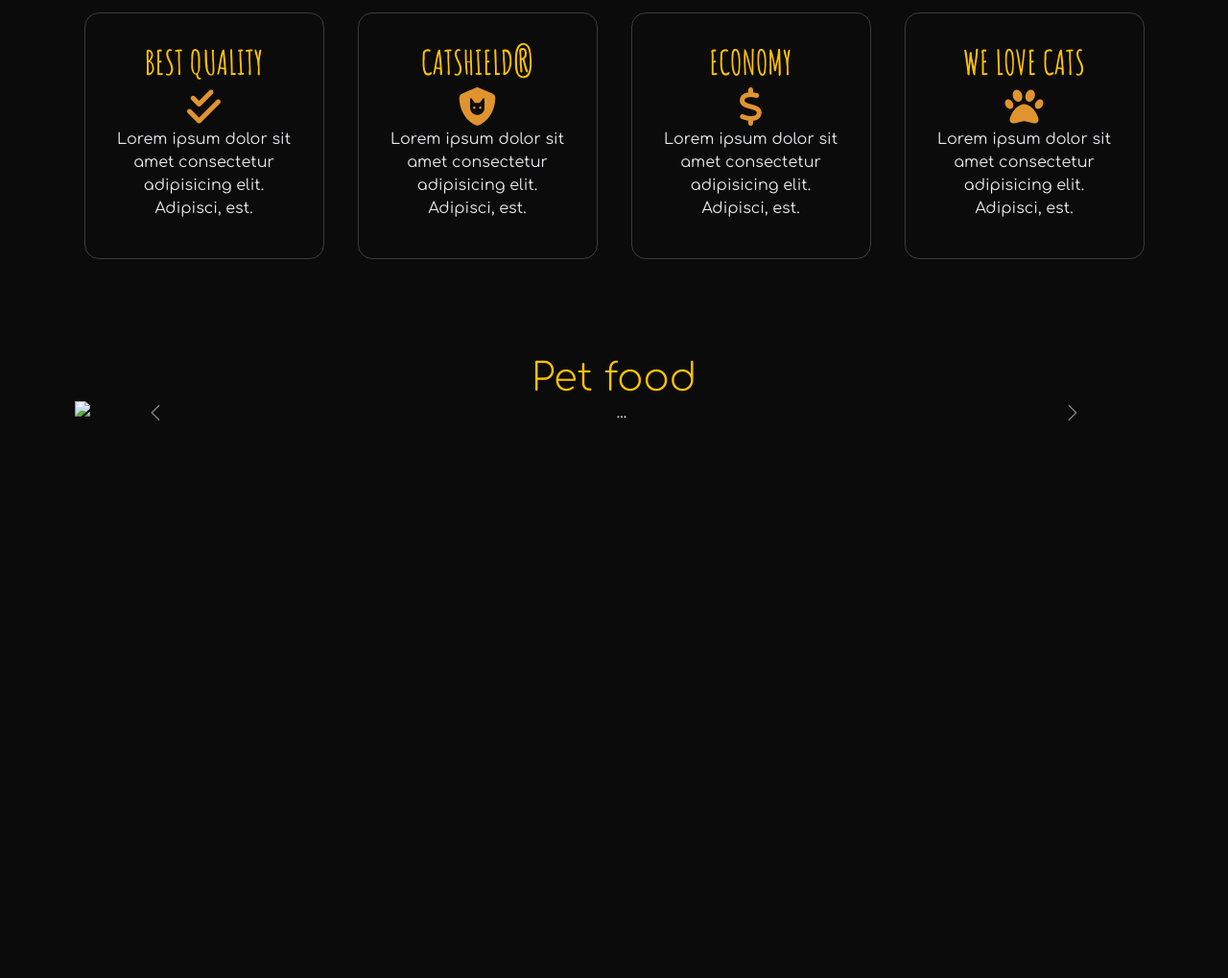
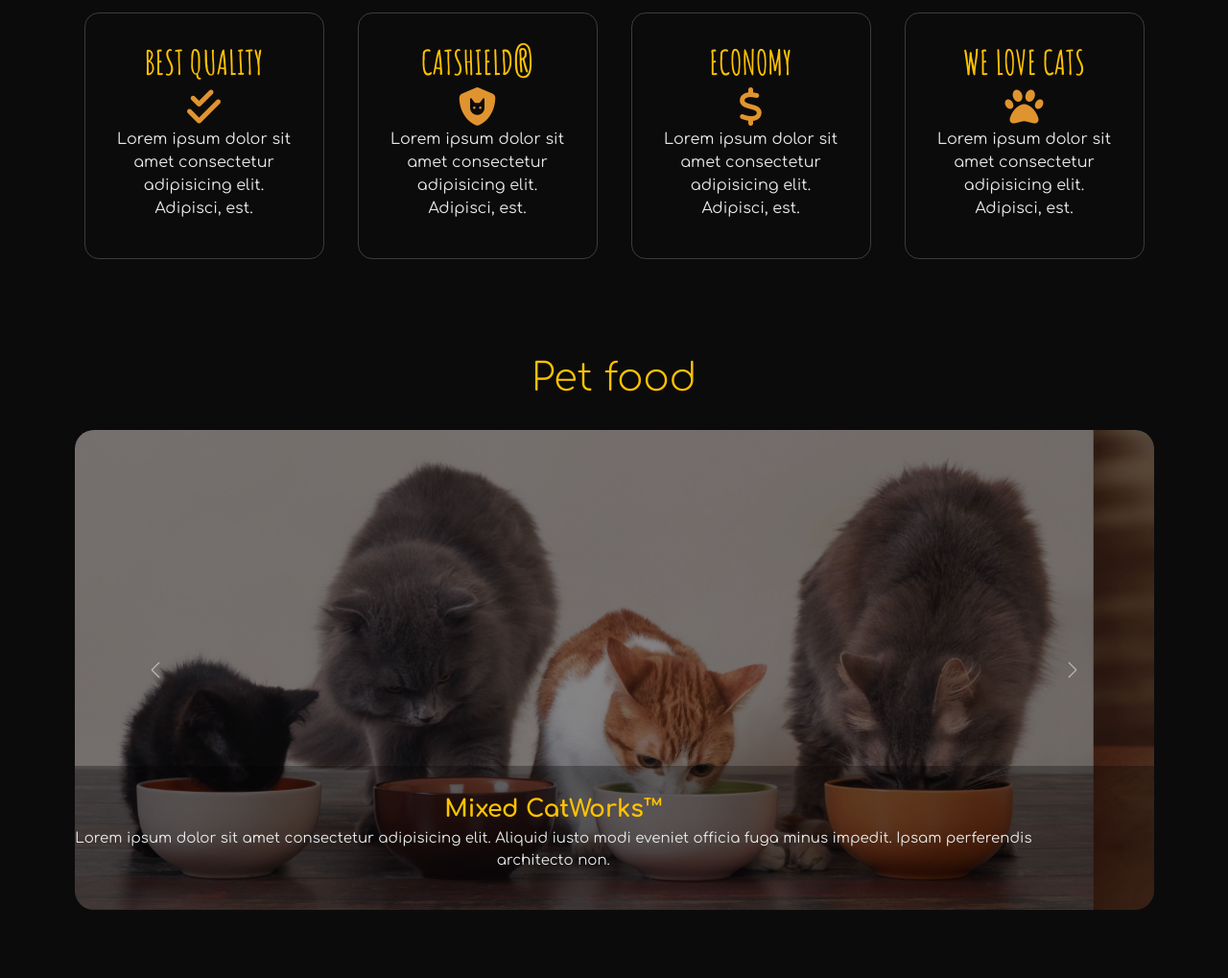
Before and after one commit to marcinjasinski71/CATworks, a website: page index.html in a window 1280 px wide. Shown: the part 905-1924 px from the top of the page at 96% size. Before the commit the page ends 1407 px from the top, so only its background shows below. Drawn offline with nearby package versions, Linux system fonts and the light colour scheme.

Commit message:
carousel presented

```diff
--- a/index.html
+++ b/index.html
@@ -91,35 +91,59 @@ background: linear-gradient(180deg, rgba(73,73,73,0) 0%, rgba(6,7,8,0) 100%);" <
         </div>
     </div>
 </section>
-        <section id="food" class="food py-5">
+        <section id="food" class="food p-5">
 
     <div class="container py-5 text-center">
         <p class="display-3 mb-0 title">Pet food</p>
 
+        <div id="carouselExampleCaptions" class="carousel slide" data-bs-ride="carousel">
+            <div class="carousel-indicators d-none">
+                <button type="button" data-bs-target="#carouselExampleCaptions" data-bs-slide-to="0" class="active"
+                    aria-current="true" aria-label="Slide 1"></button>
+                <button type="button" data-bs-target="#carouselExampleCaptions" data-bs-slide-to="1"
+                    aria-label="Slide 2"></button>
+                <button type="button" data-bs-target="#carouselExampleCaptions" data-bs-slide-to="2"
+                    aria-label="Slide 3"></button>
+            </div>
 
-        <div id="carouselExampleFade" class="carousel slide carousel-fade" data-bs-ride="carousel">
-            <div class="carousel-inner">
+            <div class="carousel-inner carousel-photos">
                 <div class="carousel-item active">
-                    <img src="..." class="d-block w-100" alt="...">
+                    <img src="../src/img/catfood-mixed.jpg" class="d-block w-100" alt="...">
+                    <div class="carousel-caption">
+                        <h5 class="carousel-title">Mixed CatWorks™</h5>
+                        <p>Lorem ipsum dolor sit amet consectetur adipisicing elit. Aliquid iusto modi eveniet officia
+                            fuga minus impedit. Ipsam perferendis architecto non.</p>
+                    </div>
                 </div>
                 <div class="carousel-item">
-                    <img src="..." class="d-block w-100" alt="...">
+                    <img src="../src/img/catfood-dry.jpg" class="d-block w-100" alt="...">
+                    <div class="carousel-caption">
+                        <h5 class="carousel-title">Dry CatWorks™</h5>
+                        <p>Lorem, ipsum dolor sit amet consectetur adipisicing elit. Aliquam ipsam nulla non cumque
+                            possimus eum perspiciatis minus delectus nisi repellat!</p>
+                    </div>
                 </div>
                 <div class="carousel-item">
-                    <img src="..." class="d-block w-100" alt="...">
+                    <img src="../src/img/catfood-wet.jpg" class="d-block w-100" alt="...">
+                    <div class="carousel-caption">
+                        <h5 class="carousel-title">Wet CatWorks™</h5>
+                        <p>Lorem ipsum dolor sit amet consectetur adipisicing elit. Minima quidem, autem commodi esse
+                            tempora id enim eligendi sed ipsum molestiae!</p>
+                    </div>
                 </div>
             </div>
-            <button class="carousel-control-prev" type="button" data-bs-target="#carouselExampleFade"
+            <button class="carousel-control-prev" type="button" data-bs-target="#carouselExampleCaptions"
                 data-bs-slide="prev">
                 <span class="carousel-control-prev-icon" aria-hidden="true"></span>
                 <span class="visually-hidden">Previous</span>
             </button>
-            <button class="carousel-control-next" type="button" data-bs-target="#carouselExampleFade"
+            <button class="carousel-control-next" type="button" data-bs-target="#carouselExampleCaptions"
                 data-bs-slide="next">
                 <span class="carousel-control-next-icon" aria-hidden="true"></span>
                 <span class="visually-hidden">Next</span>
             </button>
         </div>
+
 
     </div>
 
--- a/src/sass/main.scss
+++ b/src/sass/main.scss
@@ -1,6 +1,6 @@
 @use './global';
 
-$main-shade-color: #e0942f;
+$main-shade-color: rgb(224, 148, 47);
 $main-color: #ffc300;
 $white-color: #e8e9ea;
 $black-color: #2c2c2c;
@@ -98,6 +98,41 @@ $border-color: rgba(255, 255, 255, 0.2);
 		}
 	}
 }
+
+// karuzela
 .title {
 	color: $main-color;
 }
+.carousel {
+	margin: 30px 0;
+}
+
+.carousel-item {
+	position: relative;
+	height: 500px;
+
+	img {
+		background-size: cover;
+		filter: opacity(0.5);
+	}
+	p {
+		font-size: 1.5rem;
+		color: $white-color;
+	}
+	.carousel-title {
+		font-size: 2.5rem;
+		color: $main-color;
+		font-weight: bold;
+	}
+}
+.carousel-photos {
+	border-radius: 20px;
+}
+.carousel-caption {
+	position: absolute;
+	padding: 30px 50px;
+	left: 0;
+	right: 0;
+	bottom: 0px;
+	background-color: rgba(0, 0, 0, 0.3);
+}
```
Also changed, not shown: dist/css/main.min.css, dist/img/catfood-dry.jpg (added), dist/img/catfood-mixed.jpg (added), dist/img/catfood-wet.jpg (added), src/img/catfood-dry.jpg (added), src/img/catfood-mixed.jpg (added), src/img/catfood-wet.jpg (added), 1 other file.
